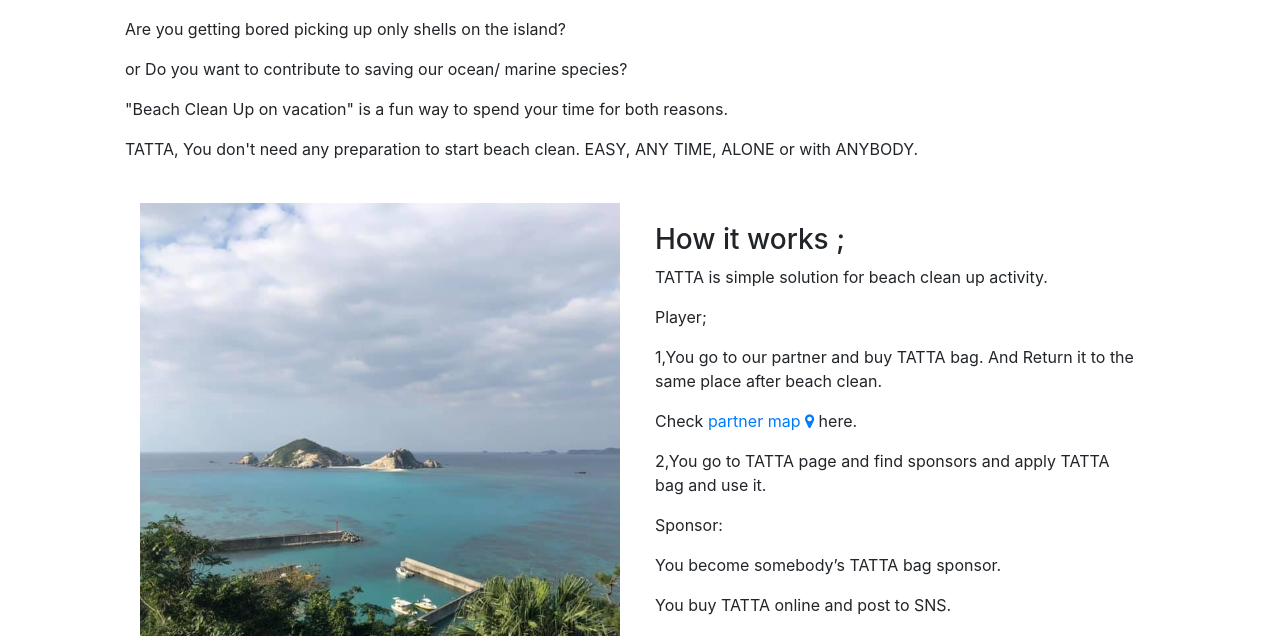
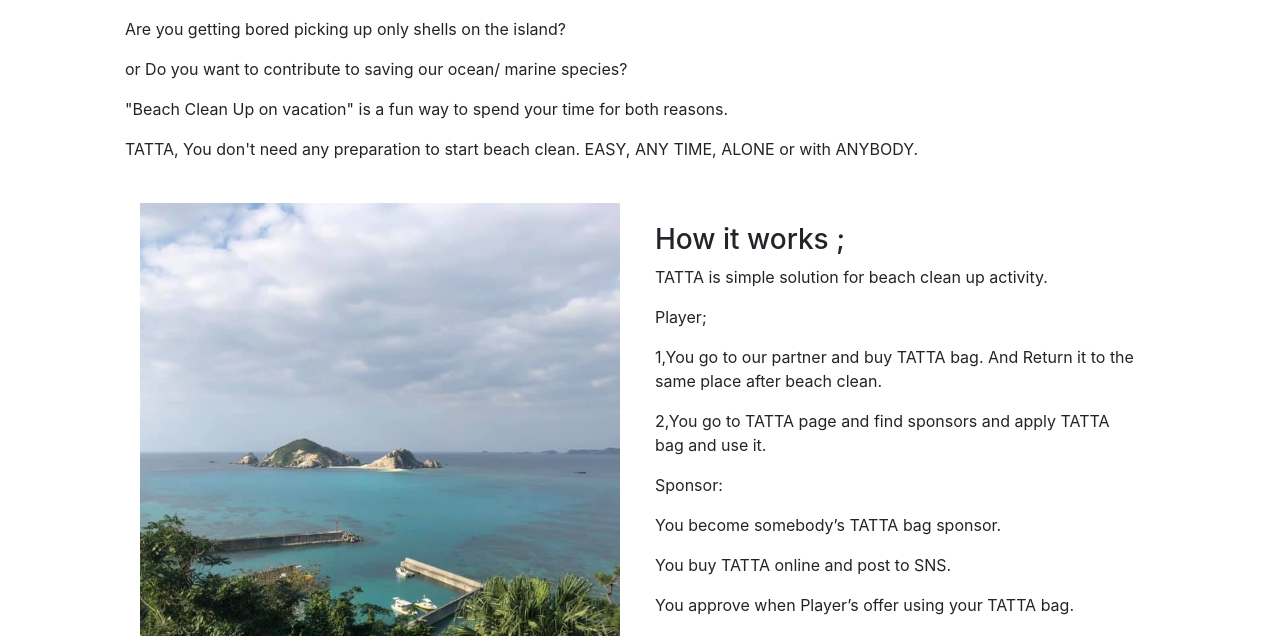
Before and after one commit to tattaokinawa/project.tatta, a plain HTML site: page index.html in a window 1280 px wide. Shown: the part 464-1100 px from the top of the page. Drawn offline with nearby package versions, Linux system fonts and the light colour scheme; grey boxes are pictures that could not be loaded.

Commit message:
Remove map link in index.html

```diff
--- a/index.html
+++ b/index.html
@@ -51,7 +51,6 @@
             <p>TATTA is simple solution for beach clean up activity.</p>
             <p>Player;</p>
             <p>1,You go to our partner and buy TATTA bag. And Return it to the same place after beach clean.</p>
-            <p>Check <a href="/project.tatta/map">partner map <i class="fa fa-map-marker" aria-hidden="true"></i></a> here.</p>
             <p eid="7ebb2e8f78bc1">2,You go to TATTA page and find sponsors and apply TATTA bag and use it.</p>
             <p>Sponsor:</p>
             <p>You become somebody’s TATTA bag sponsor.</p>
```
